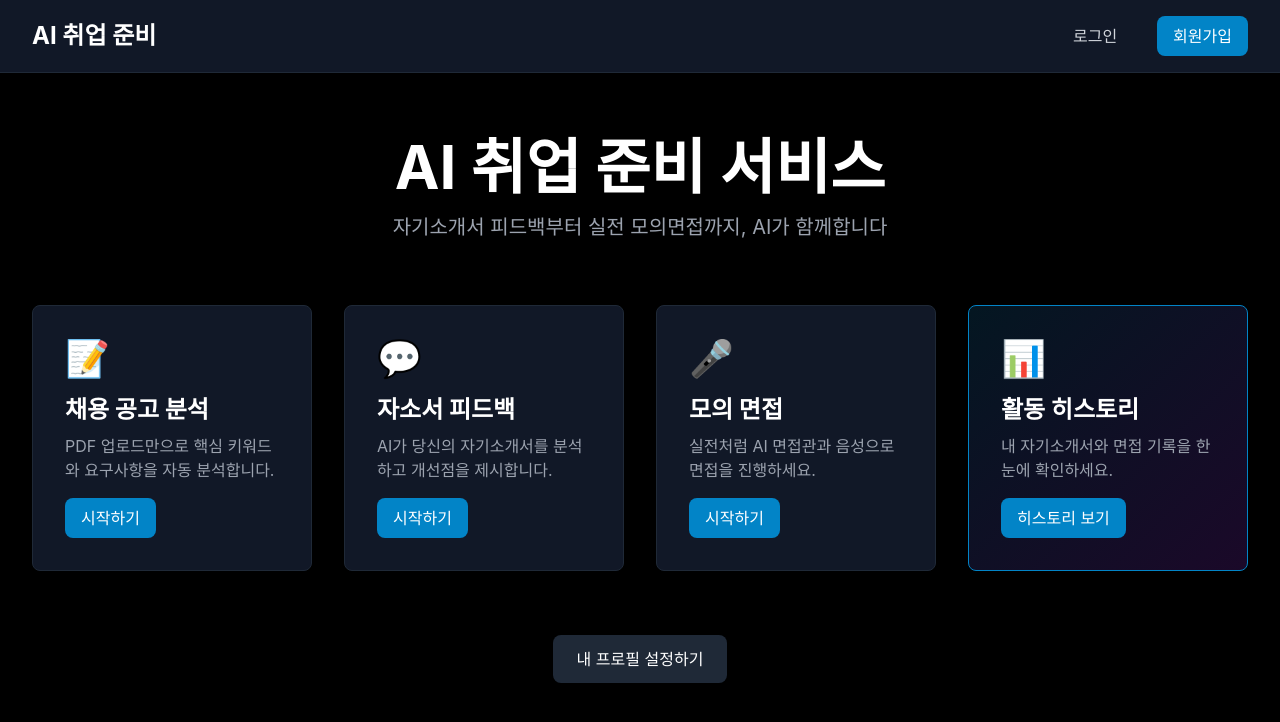
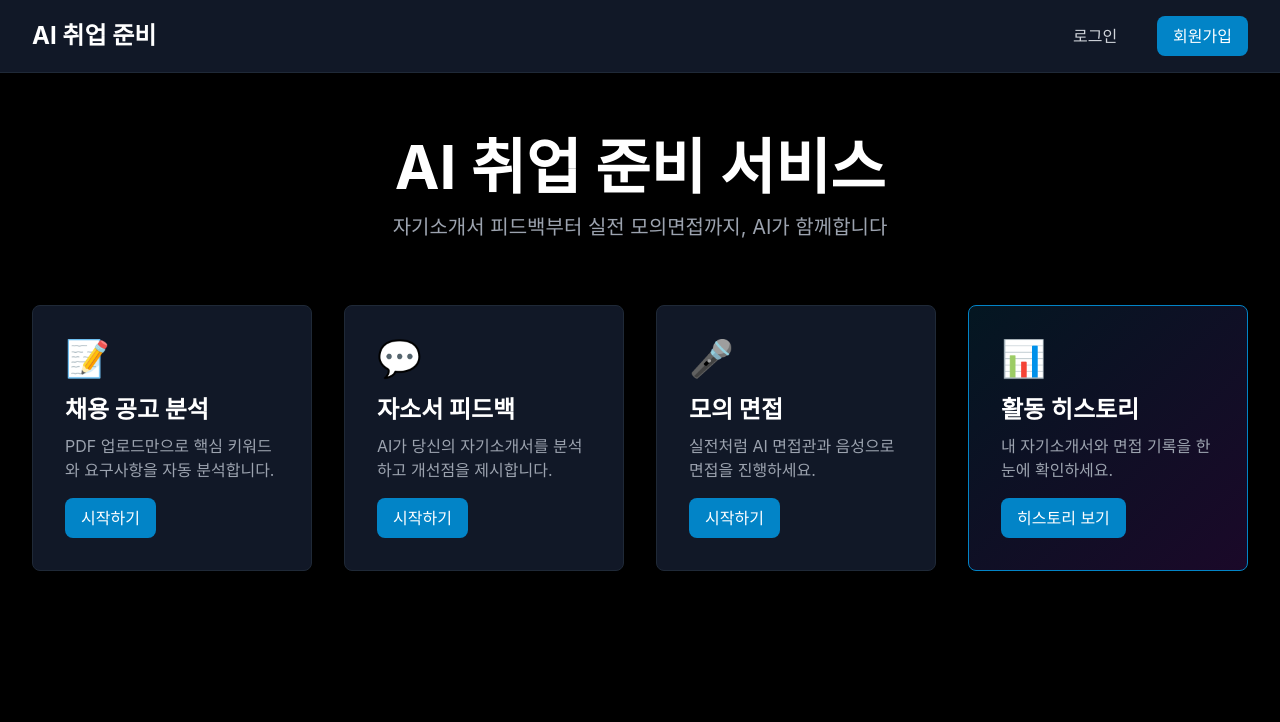
Before and after one commit to SunWoo1213/AIService2_6, a Next.js app: page / in a window 1280 px wide. Shown: the top 722 px of the page. Built offline with nearby package versions, Linux system fonts and the light colour scheme; no server answers; sample sign-in values are in the browser's storage.

Commit message:
refactor: 메인 페이지에서 '내 프로필 설정하기' 섹션 제거

```diff
--- a/app/page.tsx
+++ b/app/page.tsx
@@ -97,15 +97,6 @@ export default function HomePage() {
             </Link>
           </div>
         </div>
-
-        <div className="text-center">
-          <Link
-            href="/profile"
-            className="inline-block px-6 py-3 bg-gray-800 hover:bg-gray-700 rounded-lg transition-colors"
-          >
-            내 프로필 설정하기
-          </Link>
-        </div>
       </div>
     </div>
   );
```
